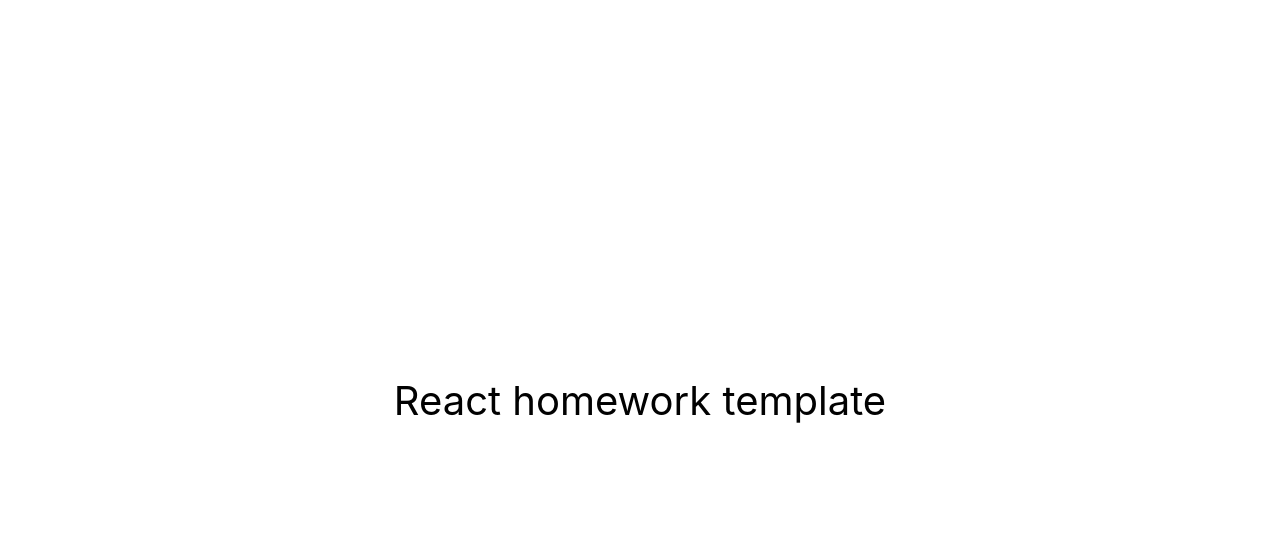
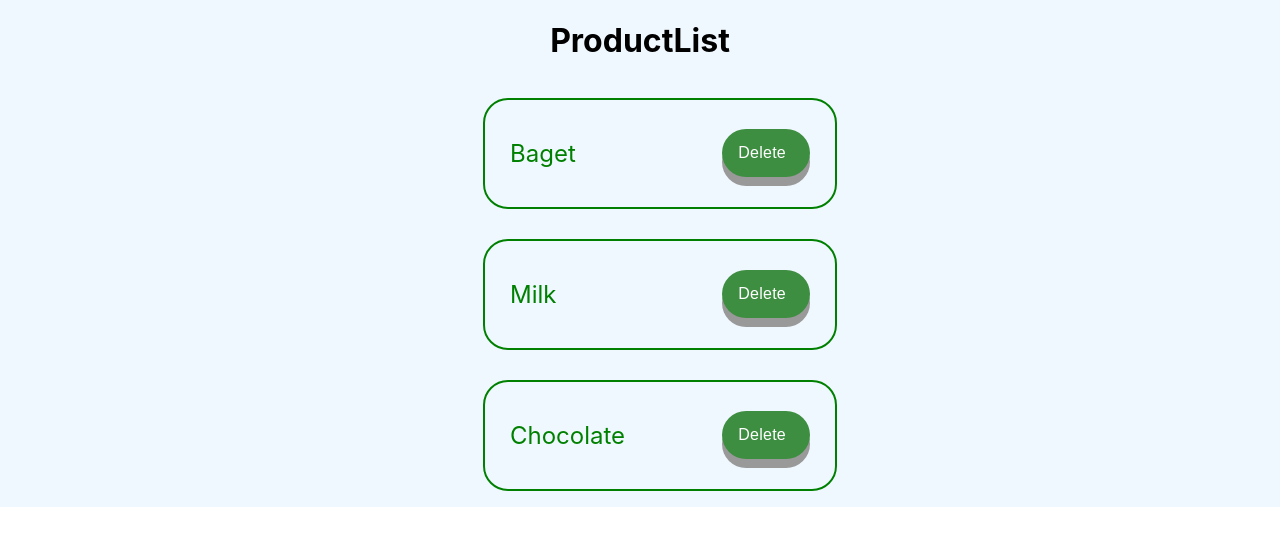
Before and after one commit to stoletoff/ProductList, a React (Create React App) app: page / in a window 1280 px wide. Shown: the top 546 px of the page. Built offline with nearby package versions, Linux system fonts and the light colour scheme.

Commit message:
1st Steps

```diff
--- a/package.json
+++ b/package.json
@@ -10,6 +10,7 @@
     "react": "^18.1.0",
     "react-dom": "^18.1.0",
     "react-scripts": "5.0.1",
+    "styled-components": "^5.3.10",
     "web-vitals": "^2.1.3"
   },
   "scripts": {
--- a/src/components/App.jsx
+++ /dev/null
@@ -1,16 +0,0 @@
-export const App = () => {
-  return (
-    <div
-      style={{
-        height: '100vh',
-        display: 'flex',
-        justifyContent: 'center',
-        alignItems: 'center',
-        fontSize: 40,
-        color: '#010101'
-      }}
-    >
-      React homework template
-    </div>
-  );
-};
--- /dev/null
+++ b/src/components/App/App.jsx
@@ -0,0 +1,24 @@
+import React from 'react';
+import { Component } from 'react';
+import { Products } from '../Products';
+import { Header, Wrapper } from './App.styled';
+export class App extends Component {
+  state = {
+    products: [
+      { id: 'id-1', text: 'Baget', completed: false },
+      { id: 'id-2', text: 'Milk', completed: false },
+      { id: 'id-3', text: 'Chocolate', completed: false },
+    ],
+  };
+
+  render() {
+    const { products } = this.state;
+
+    return (
+      <Wrapper>
+        <Header>ProductList</Header>
+        <Products products={products} />
+      </Wrapper>
+    );
+  }
+}
--- /dev/null
+++ b/src/components/App/App.styled.js
@@ -0,0 +1,14 @@
+import styled from "styled-components";
+export const Wrapper = styled.div`
+display: flex;
+flex-direction: column;
+align-items: center;
+background-color: aliceblue;
+`
+
+export const Header = styled.h1`
+display: flex;
+justify-content: center;
+text-align: center;
+align-items: center;
+`
--- /dev/null
+++ b/src/components/App/index.js
@@ -0,0 +1 @@
+export * from './App';
--- /dev/null
+++ b/src/components/Products/Product.styled.js
@@ -0,0 +1,54 @@
+import styled from 'styled-components';
+
+export const ProductList = styled.ul`
+  display: flex;
+  flex-direction: column;
+  max-width: 390px;
+`;
+
+export const ProductItem = styled.li`
+  display: flex;
+  justify-content: space-between;
+  align-items: center;
+  list-style: none;
+  margin: 0 auto;
+  padding: 15px 25px;
+  border-radius: 25px;
+  width: 300px;
+  border: 2px solid green;
+  &:not(:last-child) {
+    margin-bottom: 30px;
+  }
+`;
+
+export const DeleteButton = styled.button`
+  display: flex;
+  align-items: center;
+  text-align: center;
+  font-size: 16px;
+  background: none;
+  color: white;
+  border: none;
+  height: 48px;
+  padding: 0 24px 0 16px;
+  letter-spacing: 0.25px;
+  border-radius: 24px;
+  cursor: pointer;
+  box-shadow: 0 9px #999;
+  background-color: #3e8e41;
+  &:hover,
+  :focus {
+    background-color: red;
+    box-shadow: 0 0 0 4px lighten(red, 40%);
+  }
+
+  &:active {
+    box-shadow: 0 5px #666;
+    transform: translateY(4px);
+  }
+`;
+
+export const ProductName = styled.p`
+  font-size: 24px;
+  color: green;
+`;
--- /dev/null
+++ b/src/components/Products/Products.jsx
@@ -0,0 +1,12 @@
+import React from 'react';
+import {ProductName, ProductList, DeleteButton, ProductItem} from './Product.styled'
+export const Products = ({ products }) => (
+  <ProductList>
+    {products.map(({ id, text }) => (
+      <ProductItem key={id}>
+        <ProductName>{text}</ProductName>
+        <DeleteButton>Delete</DeleteButton>
+      </ProductItem>
+    ))}
+  </ProductList>
+);
--- /dev/null
+++ b/src/components/Products/index.js
@@ -0,0 +1 @@
+export * from './Products';
--- a/src/index.js
+++ b/src/index.js
@@ -1,6 +1,6 @@
 import React from 'react';
 import ReactDOM from 'react-dom/client';
-import { App } from 'components/App';
+import { App } from './components/App/App';
 import './index.css';
 
 ReactDOM.createRoot(document.getElementById('root')).render(
```
Also changed, not shown: 1 other file (tests, documents, lock files or other folders).
